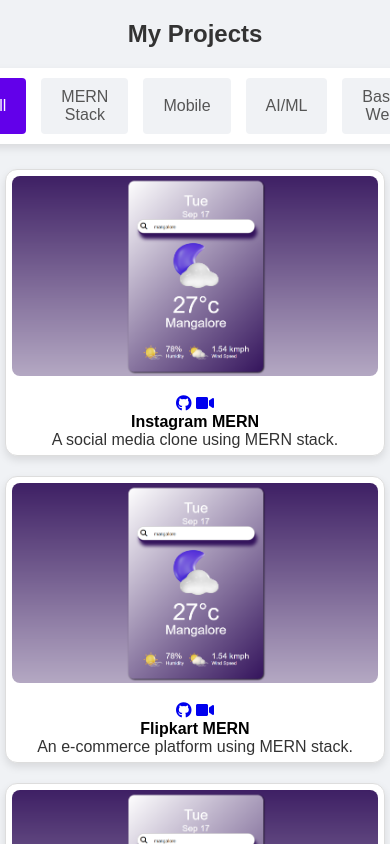
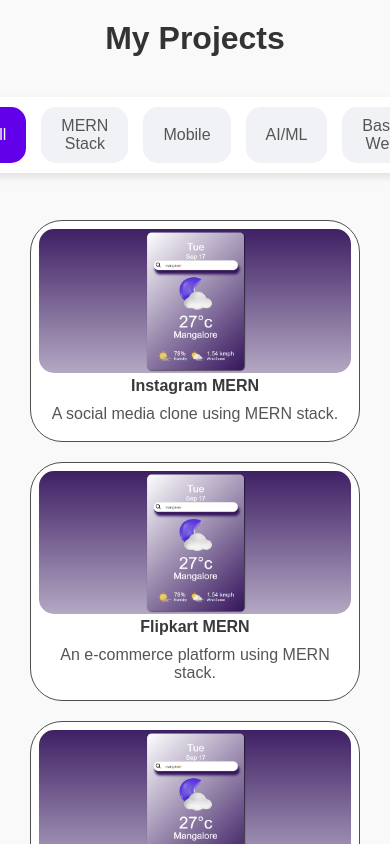
Before and after one commit to Joyline-Rencita-Dsouza/Tech-Stack-Projects-page, a plain HTML site: page index.html in a window 390 px wide. Shown: the top 844 px of the page. Drawn offline with nearby package versions, Linux system fonts and the light colour scheme.

Commit message:
Update styles.css

```diff
--- a/styles.css
+++ b/styles.css
@@ -1,22 +1,24 @@
-/* Basic Styles */
+/* Basic styling */
 * {
+    box-sizing: border-box;
     margin: 0;
     padding: 0;
-    box-sizing: border-box;
+    font-family: Arial, sans-serif;
 }
 
 body {
-    font-family: Arial, sans-serif;
-    background-color: #f0f2f5;
+    background-color: #f9f9f9;
     display: flex;
     flex-direction: column;
     align-items: center;
+    justify-content: center;
+    padding: 20px;
 }
 
 h1 {
-    margin-top: 20px;
-    font-size: 36px;
+    font-size: 2em;
     color: #333;
+    margin-bottom: 20px;
 }
 
 /* Filter Bar Styling */
@@ -37,7 +39,7 @@ h1 {
     cursor: pointer;
     font-size: 16px;
     color: #555;
-    border-radius: 4px;
+    border-radius: 15px;
     transition: background-color 0.3s, color 0.3s, transform 0.3s;
 }
 
@@ -52,157 +54,114 @@ h1 {
     color: white;
 }
 
-/* Project Cards Styling with Animation */
+/* Projects grid */
 .projects {
-    display: grid;
-    grid-template-columns: repeat(auto-fill, minmax(300px, 1fr));
-    gap: 20px;
-    width: 80%;
-    padding: 20px;
+  display: flex;
+  flex-wrap: wrap;
+  justify-content: space-between; /* Ensures spacing between the cards */
+  align-items: center;
+  margin-top: 17px;
+  padding: 10px;
+  max-width: 1200px;
+  gap: 20px; /* Space between the cards */
+
 }
 
+/* Project card styling */
 .project-card {
-    background-color: white;
-    border: 1px solid #ddd;
-    border-radius: 12px;
-    overflow: hidden;
-    box-shadow: 0 4px 8px rgba(0, 0, 0, 0.1);
+    padding: 0.5rem;
+    flex: 1 1 calc(33.333% - 20px); /* Ensures 3 cards per row */
+    background: white;
+    border-radius: 2rem;
+    border: 0.1rem solid rgb(53, 53, 53);
+    border-color: rgb(163, 163, 163);
     text-align: center;
-    padding: 15px;
-    opacity: 0; /* Initial state for animation */
-    animation: slideDown 1s ease forwards; /* Apply slide-down animation */
-}
-
-.project-card img {
-    width: 100%;
-    height: 200px;
-    object-fit: cover;
-    border-radius: 8px;
-    margin-bottom: 15px;
-}
-
-.project-card p {
-    color: #333;
+    max-width: calc(33.333% - 20px); /* Ensures 3 cards per row */
+    border-color: rgb(81, 79, 79);
+    background: rgb(255, 255, 255);
 }
 
 .project-card:hover {
-    transform: translateY(-10px);
-    box-shadow: 0 8px 16px rgba(0, 0, 0, 0.2);
+    transform: translateY(-5px);
 }
 
-/* Animations  */
+.project-image {
+    width: 100%;
+    /* padding: 5px; */
+    height: auto;
+    position: relative; /* Important for overlay positioning */
 
-/* Slide-down Animation */
-@keyframes slideDown {
-    0% {
-        opacity: 0;
-        transform: translateY(-50px);
-    }
-    100% {
-        opacity: 1;
-        transform: translateY(0);
-    }
-}
-/* Sequential Animation Delay for Each Card */
-.project-card:nth-child(1) {
-    animation-delay: 0.2s;
 }
 
-.project-card:nth-child(2) {
-    animation-delay: 0.4s;
+.project-image img {
+    width: 100%;
+    height: auto;
+    border-radius: 15px;
+    object-fit: cover;
+}
+.project-card h4{
+    color: rgb(57, 57, 57);
+}
+.project-card p {
+    color: #555;
+    font-size: 1em;
+    padding: 10px 0;
+    margin: 0;
 }
 
-.project-card:nth-child(3) {
-    animation-delay: 0.6s;
+.projects .project-card .project-image .social {
+    position: absolute;
+    display: flex;
+    justify-content: center;
+    align-items: center;
+    background: rgba(104, 98, 108, 0.3);
+    width: 100%;
+    height: 98%;
+    top: 0;
+    border-radius: 15px;
+    gap: 1.5rem;
+    transition: .6s ease-in-out;
+    transform: scale(0);
 }
 
-.project-card:nth-child(4) {
-    animation-delay: 0.8s;
+/* Social icon styles */
+.projects .project-card .project-image .social a {
+    font-size: 1rem;
+    border-radius: 50%;
+    background-color: black; /* Default background color */
+    color: white; /* Default icon color */
+    padding: 0.5rem;
+    margin: 5px;
+    text-decoration: none;
+    cursor: pointer;
+    transition: color 0.3s ease, background-color 0.3s ease, transform 0.3s ease;
 }
 
-.project-card:nth-child(5) {
-    animation-delay: 1s;
+/* Hover state for icons */
+.projects .project-card .project-image .social a:hover {
+    color: black; /* Inverted icon color */
+    background-color: white; /* Inverted background color */
 }
 
-.project-card:nth-child(6) {
-    animation-delay: 1.2s;
+/* Scale effect for social icons when hovering over the project image */
+.projects .project-card .project-image:hover .social {
+    transform: scale(1);
 }
 
-/* Adjust as needed for more cards */
 
-/* Hover Animation */
-.project-card:hover {
-    transform: translateY(-10px);
-    box-shadow: 0 8px 16px rgba(0, 0, 0, 0.2);
-}
 
-/* Responsive Media Queries */
+/* media queries*/
 
-/* Laptops (between 1024px and 1366px) */
-@media (max-width: 1366px) {
-    .projects {
-        grid-template-columns: repeat(auto-fill, minmax(250px, 1fr));
-        width: 90%;
-        padding: 15px;
+@media screen and (max-width: 768px) {
+    .project-card {
+        flex: 1 1 calc(50% - 20px); /* Adjusts to 2 cards per row on smaller screens */
+        max-width: calc(50% - 20px);
     }
+  }
+
+  @media screen and (max-width: 480px) {
     .project-card {
-        padding: 10px;
+        flex: 1 1 100%; /* Full-width cards on small screens */
+        max-width: 100%;
     }
-}
-
-/* Tablets - Landscape (between 768px and 1024px) */
-@media (max-width: 1024px) {
-    .projects {
-        grid-template-columns: repeat(2, 1fr); /* 2 cards per row */
-        width: 100%;
-        padding: 10px;
-    }
-    .project-card {
-        padding: 10px;
-    }
-    h1 {
-        font-size: 30px;
-    }
-}
-
-/* Tablets - Portrait (between 600px and 768px) */
-@media (max-width: 768px) {
-    .projects {
-        grid-template-columns: repeat(2, 1fr); /* 2 cards per row */
-        padding: 10px;
-    }
-    .project-card {
-        padding: 8px;
-    }
-    h1 {
-        font-size: 28px;
-    }
-}
-
-/* Mobile Phones - Large (between 480px and 600px) */
-@media (max-width: 600px) {
-    .projects {
-        grid-template-columns: 1fr; /* 1 card per row */
-        padding: 10px;
-    }
-    .project-card {
-        padding: 8px;
-    }
-    h1 {
-        font-size: 26px;
-    }
-}
-
-/* Mobile Phones - Small (below 480px) */
-@media (max-width: 480px) {
-    .projects {
-        grid-template-columns: 1fr; /* 1 card per row */
-        padding: 5px;
-    }
-    .project-card {
-        padding: 6px;
-    }
-    h1 {
-        font-size: 24px;
-    }
-}
+  }
```
